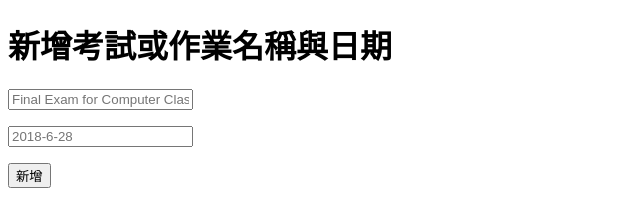
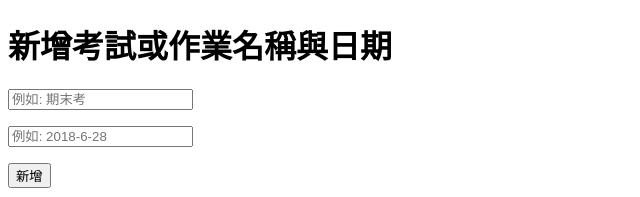
Before and after one commit to rong0222/homeworks-deadline, a Next.js app: page /AddNewExam in a window 1280 px wide. Shown: the top 197 px of the page, without its empty margins (0-640 px from the left). Built offline with nearby package versions, Linux system fonts and the light colour scheme.

Commit message:
改中文提示"

```diff
--- a/pages/AddNewExam.js
+++ b/pages/AddNewExam.js
@@ -69,14 +69,14 @@ class HomePage extends Component {
                         <input
                             onChange={this.handleChange}
                             type='text'
-                            placeholder='Final Exam for Computer Class'
+                            placeholder='例如: 期末考'
                             value={this.state.field}
                         />
                         <p />
                         <input
                             onChange={this.handleDateChange}
                             type='text'
-                            placeholder='2018-6-28'
+                            placeholder='例如: 2018-6-28'
                             value={this.state.fieldDate}
                         />
                         <p />
```
Also changed, not shown: 1 other file (tests, documents, lock files or other folders).
